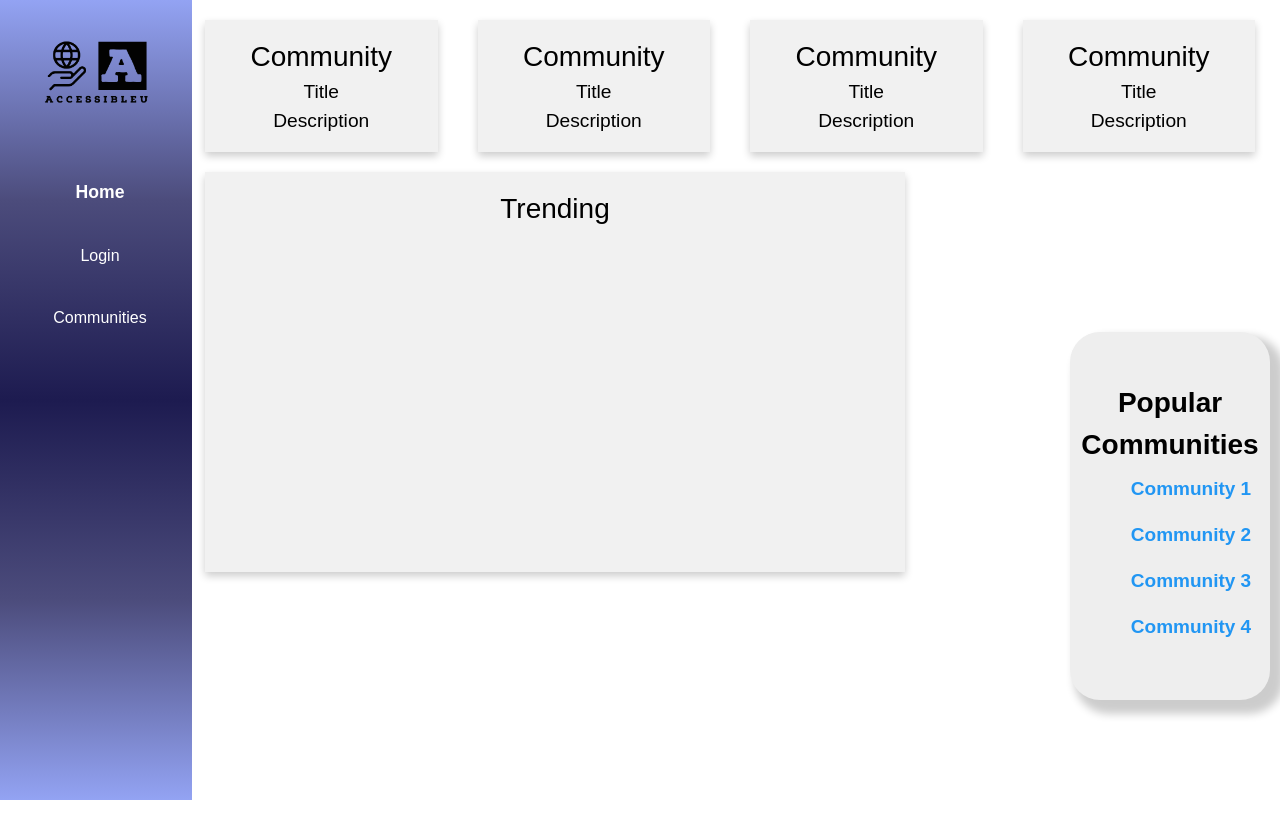
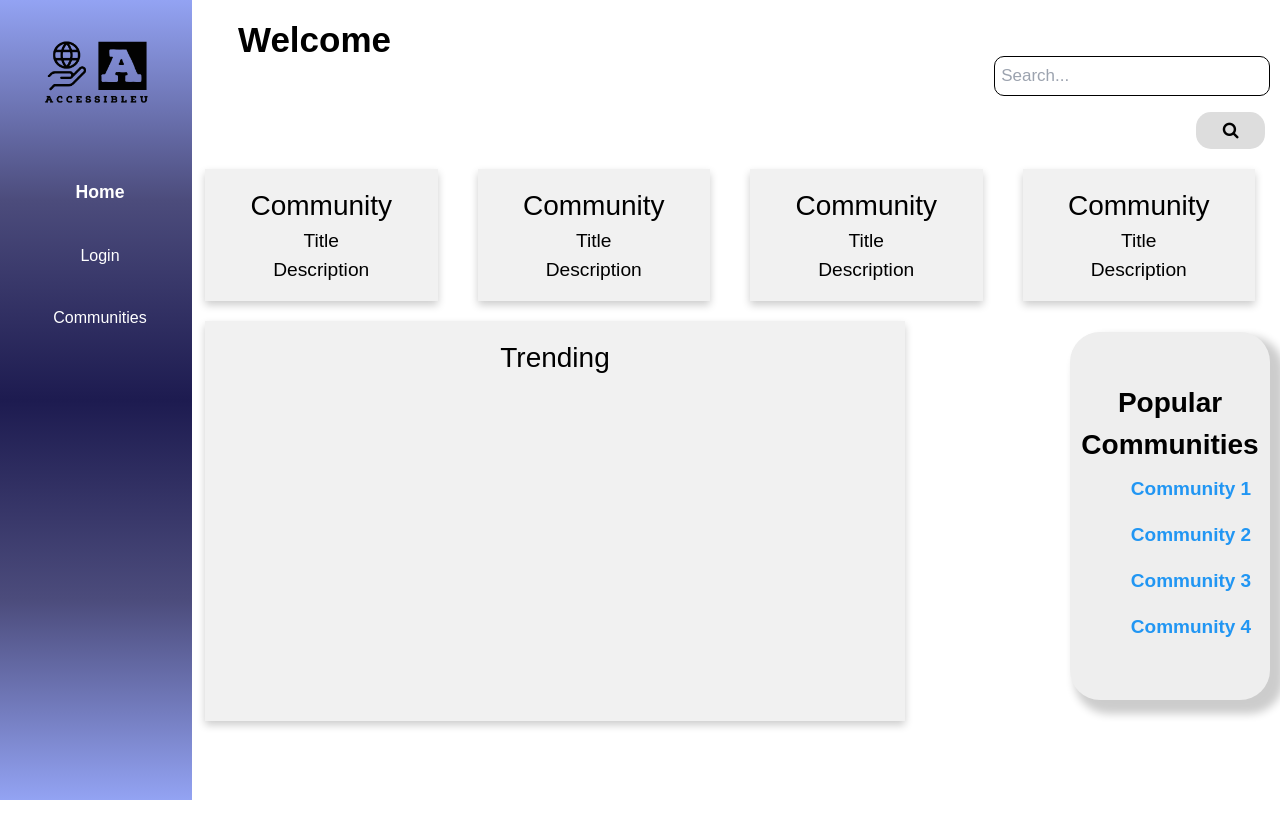
Before and after one commit to MichaelCut24/Wicked-Lieutenants-Work-Space, a React (Create React App) app in the folder accessibleu/: page / in a window 1280 px wide. Shown: the top 838 px of the page. Before the commit the page ends 800 px from the top, so only its background shows below. Built offline with nearby package versions, Linux system fonts and the light colour scheme.

Commit message:
Linked TopBar to Home

```diff
--- a/accessibleu/src/pages/Home.js
+++ b/accessibleu/src/pages/Home.js
@@ -1,9 +1,12 @@
 import "./Home.css"
+import TopBar from './Top Bar/TopBar.js';
 
 function Home(){
   return (
     <><div class="main">
         <meta name="viewport" content="width=device-width, initial-scale=1"></meta>
+
+      <div class="TopBar"><TopBar/></div>
 
       {/*Community boxes*/}
         <div class="row">
--- a/accessibleu/src/pages/Top Bar/TopBar.css
+++ b/accessibleu/src/pages/Top Bar/TopBar.css
@@ -0,0 +1,56 @@
+.header {
+    overflow: hidden;
+  }
+
+  .header-right {
+    float: right;
+  }
+
+  /* Style the header links*/
+  .header a {
+    float: left;
+    display: block;
+    color: black;
+    text-align: center;
+    padding: 14px 16px;
+    text-decoration: none;
+    font-size: 17px;
+  }
+
+  .header a.logo {
+    font-size: 35px;
+    font-weight: bold;
+  }
+
+  /* Style the "active" element to highlight the current page*/
+  .header a.active {
+    background-color: dodgerblue;
+    color: white;
+  }
+
+  .search-container {
+    float: right;
+    position: relative;
+  }
+
+  input[type=text] {
+    padding: 6px;
+    margin-top: 8px;
+    font-size: 17px;
+    border: 1px solid black;
+  }
+
+  .search-container button {
+    float: right;
+    padding: 6px 10px;
+    margin-top: 8px;
+    margin-right: 5px;
+    background: #ddd;
+    font-size: 17px;
+    border: none;
+    cursor: pointer;
+  }
+
+  .search-container button:hover {
+    background: gray;
+  }
--- a/accessibleu/src/pages/Top Bar/TopBar.js
+++ b/accessibleu/src/pages/Top Bar/TopBar.js
@@ -0,0 +1,20 @@
+import "./TopBar.css"
+
+function TopBar (){
+  return(
+<div class="header">
+          <a href="default" id="main"></a>
+          <a href="#default" class="logo">Welcome</a>
+            <div class="header-right">
+              <div class="search-container">
+                <form action="/action_page.php">
+                  <input type="text" placeholder="Search..." name="search"></input>
+                    <button type="submit"><i class="fa fa-search"></i><link rel="stylesheet" href="https://cdnjs.cloudflare.com/ajax/libs/font-awesome/4.7.0/css/font-awesome.min.css"></link>
+                    </button>
+                </form>
+              </div>
+            </div>
+        </div>
+  )
+}
+export default TopBar;
```
